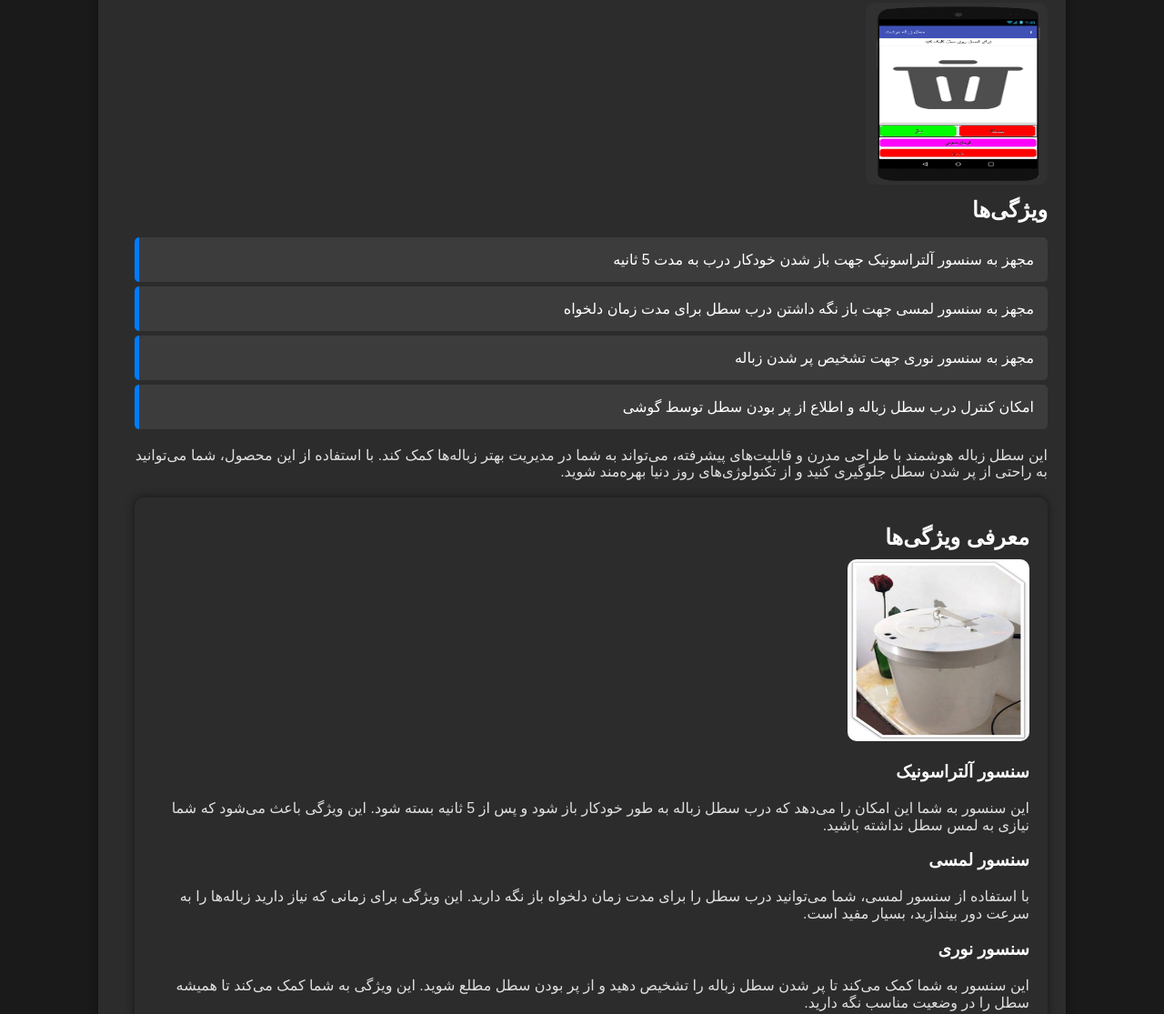
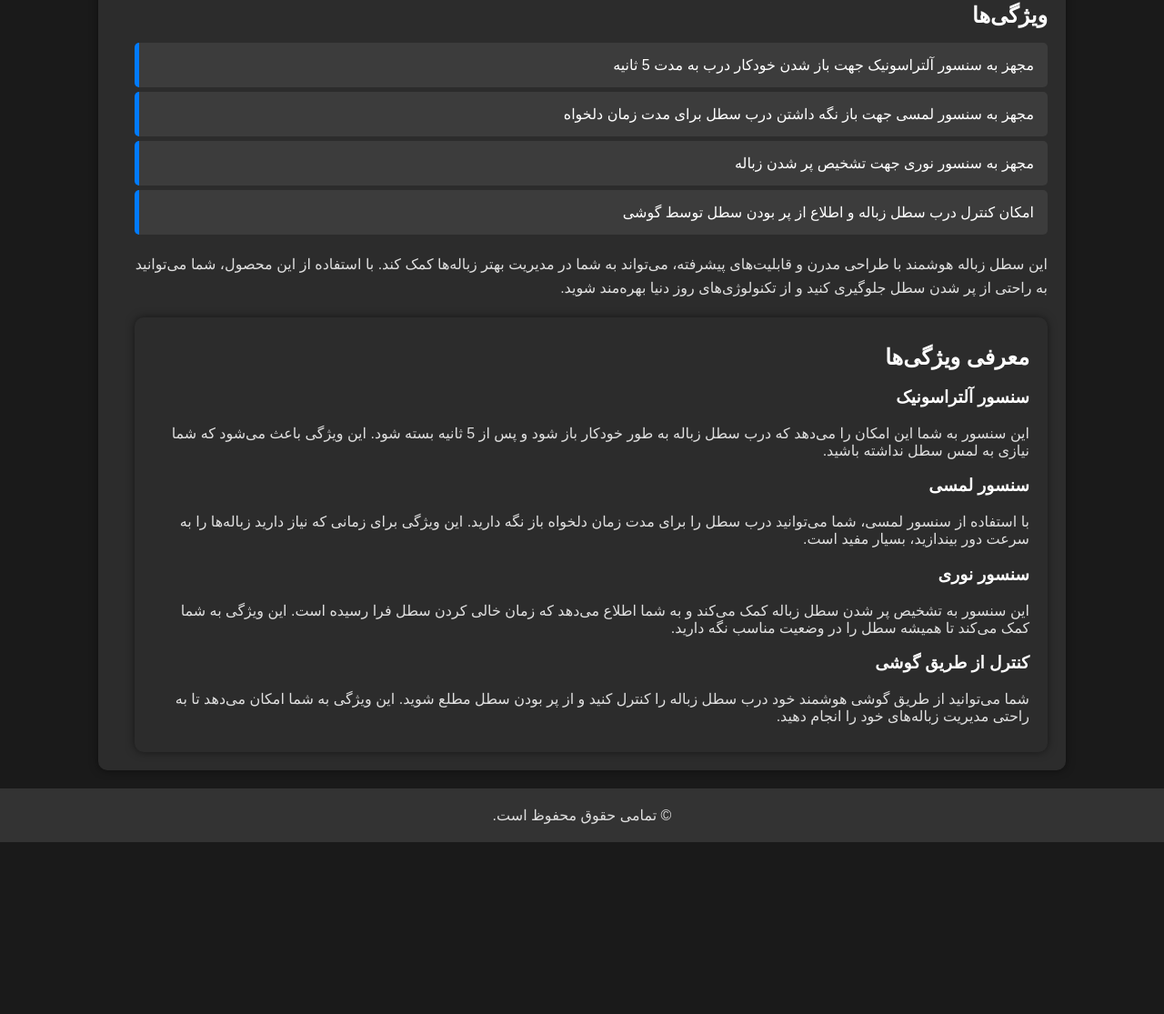
Before and after one commit to smart-trash-can/smart-trash-can.github.io, a plain HTML site: page index.html in a window 1280 px wide. Shown: the part 192-1307 px from the top of the page at 91% size. After the commit the page ends 1118 px from the top, so only its background shows below. Drawn offline with Linux system fonts and the light colour scheme.

Commit message:
index.html

```diff
--- a/index.html
+++ b/index.html
@@ -60,7 +60,7 @@
             margin: 5px 0;
             padding: 15px;
             border-radius: 5px;
-            border-left: 5px solid #007BFF; /* رنگ سمت چپ با رنگ آبی */
+            border-left: 5px solid #007BFF; /* خط سمت چپ با رنگ آبی */
             text-align: right; /* راست‌چین کردن متن ویژگی‌ها */
             color: white; /* رنگ متن ویژگی‌ها سفید */
         }
@@ -68,11 +68,11 @@
             margin-top: 20px; /* فاصله از بخش ویژگی‌ها */
             font-size: 16px; /* اندازه فونت توضیحات بزرگ‌تر */
             color: #e0e0e0; /* رنگ خاکستری روشن برای متن توضیحات */
-            line-height: 1.1; /* فاصله بین خطوط */
+            line-height: 1.6; /* فاصله بین خطوط */
         }
         .feature-intro {
             margin-top: 20px; /* فاصله از ویژگی‌های اصلی */
-            padding: 20px; /* فاصله */
+            padding: 20px; /* فاصله داخلی */
             border-radius: 10px; /* گرد کردن گوشه‌ها */
             background: #2c2c2c; /* پس‌زمینه تیره برای معرفی ویژگی‌ها */
             box-shadow: 0 0 10px rgba(0,0,0,0.5);
@@ -90,17 +90,16 @@
     </style>
 </head>
 <body>
+
 <header>
     <h1>سطل زباله هوشمند</h1>
 </header>
+
 <div class="container">
     <div class="features">
         <div class="features-text">
             <h2>معرفی محصول</h2>
             <p>سطل زباله هوشمند ما با تکنولوژی‌های پیشرفته طراحی شده است تا تجربه‌ای راحت و کارآمد برای مدیریت زباله‌ها فراهم کند.</p>
-
-                <!-- افزودن عکس app.png -->
-                <img src="app.png" alt="سطل زباله هوشمند" width="200" height="200" style="border-radius: 10px;">
 
             <h2>ویژگی‌ها</h2>
             <ul>
@@ -117,10 +116,6 @@
             <!-- بخش معرفی ویژگی‌ها -->
             <div class="feature-intro">
                 <h2>معرفی ویژگی‌ها</h2>
-
-                    <!-- افزودن عکس smart-bin.jpg -->
-                    <img src="smart-bin.jpg" alt="سطل زباله هوشمند" width="200" height="200" style="border-radius: 10px;">
-
                 <div>
                     <h3>سنسور آلتراسونیک</h3>
                     <p>این سنسور به شما این امکان را می‌دهد که درب سطل زباله به طور خودکار باز شود و پس از 5 ثانیه بسته شود. این ویژگی باعث می‌شود که شما نیازی به لمس سطل نداشته باشید.</p>
@@ -131,7 +126,7 @@
                 </div>
                 <div>
                     <h3>سنسور نوری</h3>
-                        <p>این سنسور به شما کمک می‌کند تا پر شدن سطل زباله را تشخیص دهید و از پر بودن سطل مطلع شوید. این ویژگی به شما کمک می‌کند تا همیشه سطل را در وضعیت مناسب نگه دارید.</p>
+                    <p>این سنسور به تشخیص پر شدن سطل زباله کمک می‌کند و به شما اطلاع می‌دهد که زمان خالی کردن سطل فرا رسیده است. این ویژگی به شما کمک می‌کند تا همیشه سطل را در وضعیت مناسب نگه دارید.</p>
                 </div>
                 <div>
                     <h3>کنترل از طریق گوشی</h3>
@@ -143,7 +138,7 @@
 </div>
 
 <footer>
-        <p>&copy; همه حقوق محفوظ است.</p>
+    <p>&copy; تمامی حقوق محفوظ است.</p>
 </footer>
 
 <script>
@@ -152,5 +147,6 @@
         document.body.classList.add('loaded');
     };
 </script>
+
 </body>
 </html>
```
Lines whose indentation alone changed are shown as unchanged.
